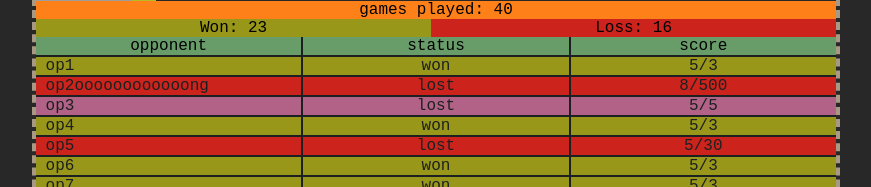
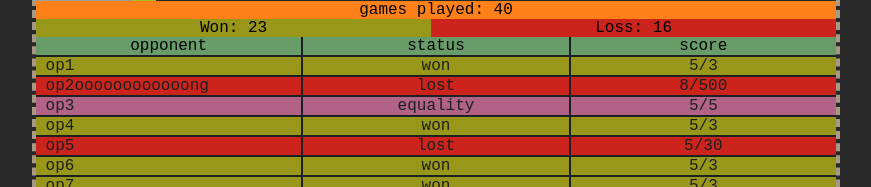
Before and after one commit to AntoineLemarchand/ft_transcendance, a React (Create React App) app in the folder containers/react-transcendance/: page /profile in a window 1280 px wide. Shown: the part 295-482 px from the top of the page, without its empty margins (204-1075 px from the left). Built offline with nearby package versions, Linux system fonts and the light colour scheme; grey boxes are pictures that could not be loaded.

Commit message:
feat(Historic.tsx): equality is now in status

```diff
--- a/containers/react-transcendance/src/component/Profile/Historic.tsx
+++ b/containers/react-transcendance/src/component/Profile/Historic.tsx
@@ -47,13 +47,22 @@ const matches = [
 
 
 function Historic() {
-	const ChannelStatus = (match: any): React.CSSProperties => {
+	const ChannelStyle = (match: any): React.CSSProperties => {
 		if (match.gain > match.loss)
 			return {background: "#98971a"};
 		else if (match.gain < match.loss)
 			return {background: "#cc241d"};
 		else
 			return {background: "#b16286"};
+	}
+
+	const ChannelStatus = (match: any): string => {
+		if (match.gain > match.loss)
+			return "won";
+		else if (match.gain < match.loss)
+			return "lost";
+		else
+			return "equality";
 	}
 
 	return (
@@ -73,9 +82,9 @@ function Historic() {
 				{
 				matches.map((match, idx) =>
 						<li className="row" key={idx}
-						style={ChannelStatus(match)}>
+						style={ChannelStyle(match)}>
 							<p>&nbsp;{match.opponent}</p>
-							<p>{match.gain > match.loss ? "won" : "lost"}</p>
+							<p>{ChannelStatus(match)}</p>
 							<p>{match.gain}/{match.loss}</p>
 						</li>
 						)
```
